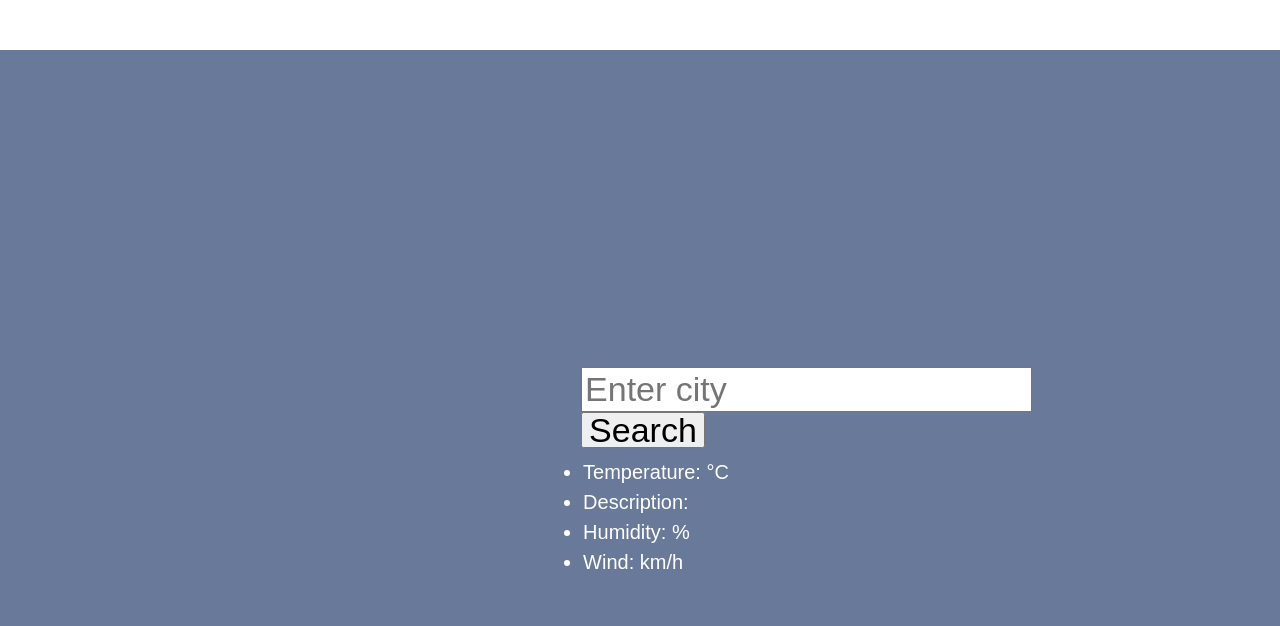
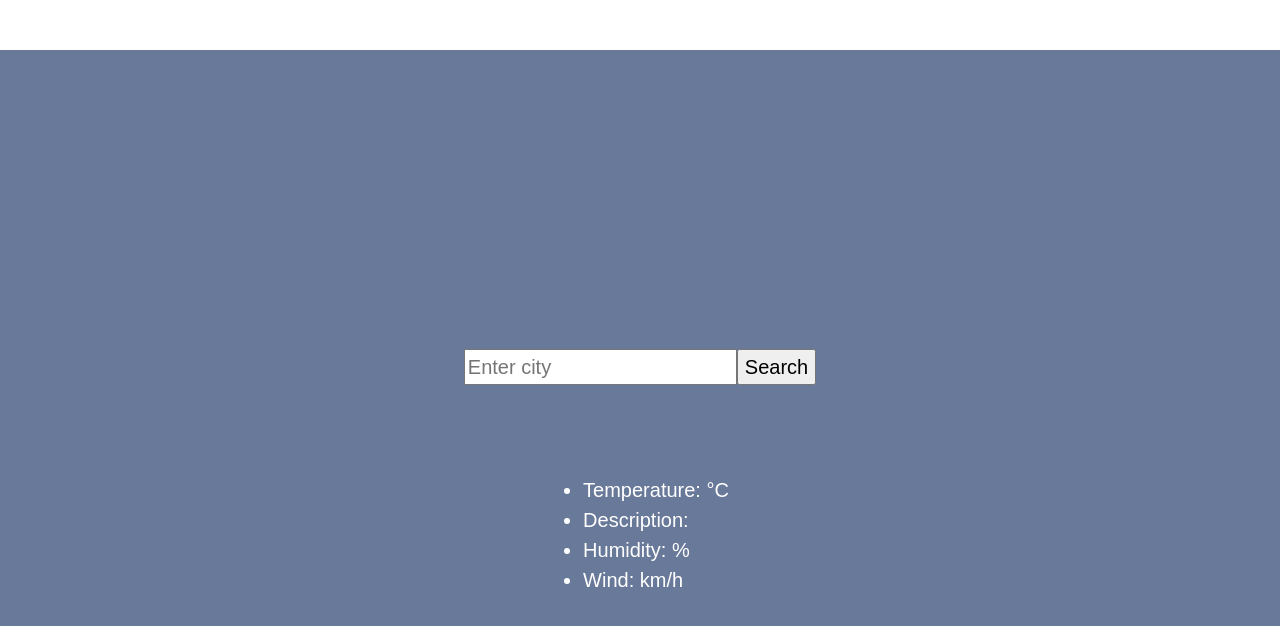
Before and after one commit to Oksana796/weather-react, a React (Create React App) app: page / in a window 1280 px wide. Shown: the top 626 px of the page. Built offline with nearby package versions, Linux system fonts and the light colour scheme.

Commit message:
change font-size for form

```diff
--- a/src/SearchCity.css
+++ b/src/SearchCity.css
@@ -2,14 +2,13 @@
   font-family: sans-serif;
   text-align: center;
   margin-top: 50px;
-  //background-color: aquamarine;
+
 }
 form {
   margin: 30px 0;
   padding: 30px;
-  font-size: 34px;
-  width: 60px;
-  height: 30px;
+  font-size: 20px;
+
 }
 h4 {
   font-size: 30px;
@@ -17,5 +16,5 @@ h4 {
 ul {
   display: inline-block;
   text-align: left;
-  //line-height: 20px;
+
 }
```
